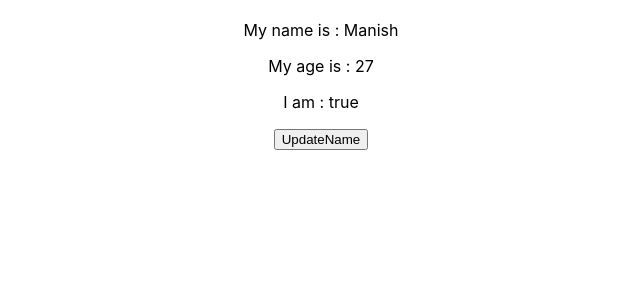
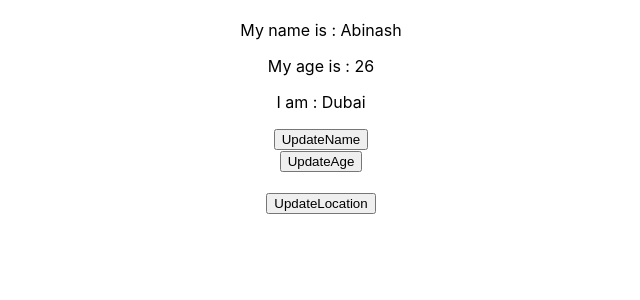
Before and after one commit to Manish994/reduxThunk1, a React (Create React App) app: page / in a window 1280 px wide. Shown: the top 300 px of the page, without its empty margins (309-949 px from the left). Built offline with nearby package versions, Linux system fonts and the light colour scheme.

Commit message:
#useDispatch using Function

```diff
--- a/src/components/profile.js
+++ b/src/components/profile.js
@@ -1,8 +1,9 @@
 import React from "react";
 import { useSelector, useDispatch } from "react-redux";
+import { locationCurrent } from "../function";
 
 const Profile = () => {
-  const { Name, Age, IsMale } = useSelector((state) => {
+  const { Name, Age, location } = useSelector((state) => {
     return state;
   });
 
@@ -11,13 +12,22 @@ const Profile = () => {
   function handleButton() {
     dispatch({ type: "UPDATE_NAME", payload: "Asim" });
   }
+
+  function handleAge() {
+    dispatch({ type: "UPDATE_AGE", payload: 19 });
+  }
+
+  function UpdateLocation() {
+    let dipatchState = locationCurrent();
+    dispatch(dipatchState);
+  }
   return (
     <div style={{ marginTop: "20px", paddingRight: "20px" }}>
       <center>
         <p>My name is : {Name}</p>
         <p>My age is : {Age}</p>
 
-        <p>I am : {IsMale.toString()}</p>
+        <p>I am : {location}</p>
         <p></p>
         <button
           onClick={(e) => {
@@ -27,6 +37,25 @@ const Profile = () => {
         >
           UpdateName
         </button>
+        <br></br>
+        <button
+          onClick={(e) => {
+            e.preventDefault();
+            handleAge();
+          }}
+        >
+          UpdateAge
+        </button>
+        <br></br>
+        <br></br>
+        <button
+          onClick={(e) => {
+            e.preventDefault();
+            UpdateLocation();
+          }}
+        >
+          UpdateLocation
+        </button>
       </center>
     </div>
   );
--- /dev/null
+++ b/src/function/index.js
@@ -0,0 +1,8 @@
+function locationCurrent() {
+  return {
+    type: "UPDATE_LOCATION",
+    payload: "Bangladesh",
+  };
+}
+
+export { locationCurrent };
--- a/src/reducer/reducer.js
+++ b/src/reducer/reducer.js
@@ -1,12 +1,19 @@
 import { createReducer } from "@reduxjs/toolkit";
+
 const initialState = {
-  Name: "Manish",
-  Age: 27,
-  IsMale: true,
+  Name: "Abinash",
+  Age: 26,
+  location: "Dubai",
 };
 
 export default createReducer(initialState, (builder) => {
   builder.addCase("UPDATE_NAME", (state, action) => {
     state.Name = action.payload;
   });
+  builder.addCase("UPDATE_AGE", (state, action) => {
+    state.Age = action.payload;
+  });
+  builder.addCase("UPDATE_LOCATION", (state, action) => {
+    state.location = action.payload;
+  });
 });
```
